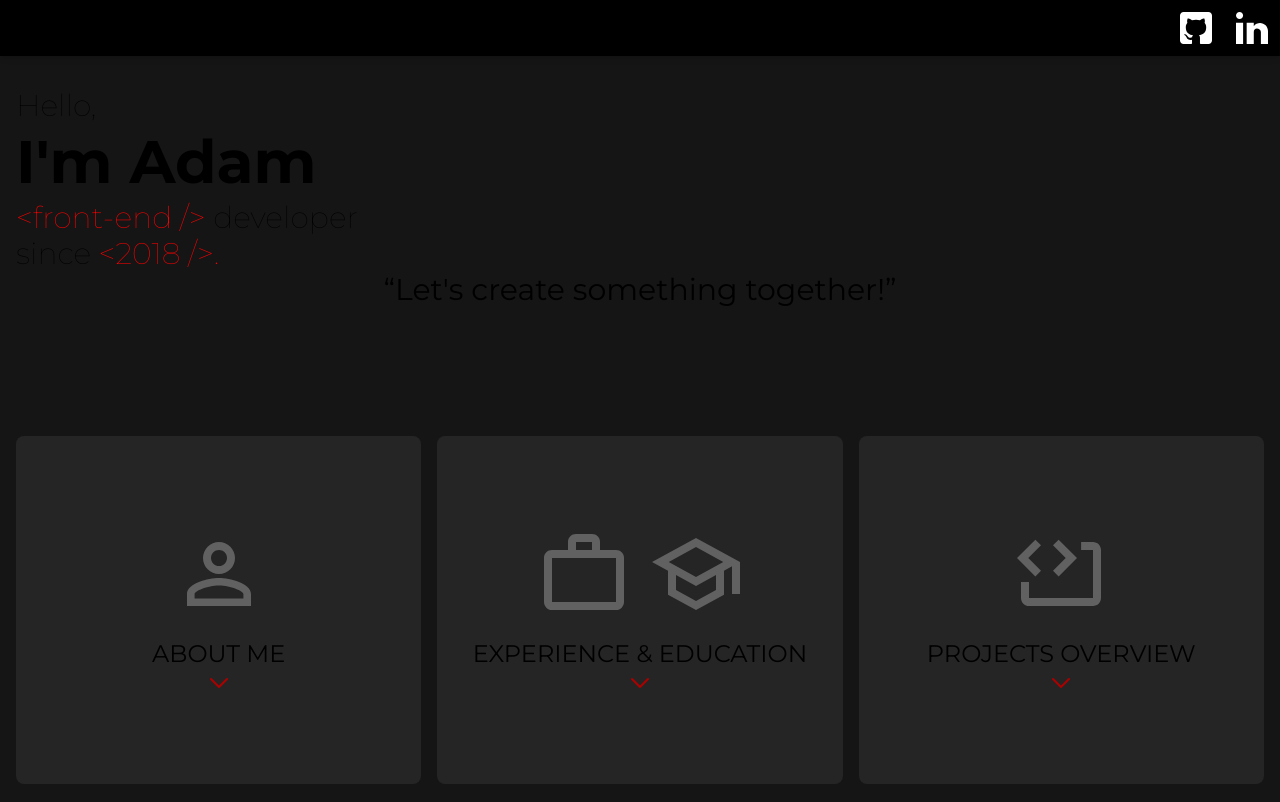
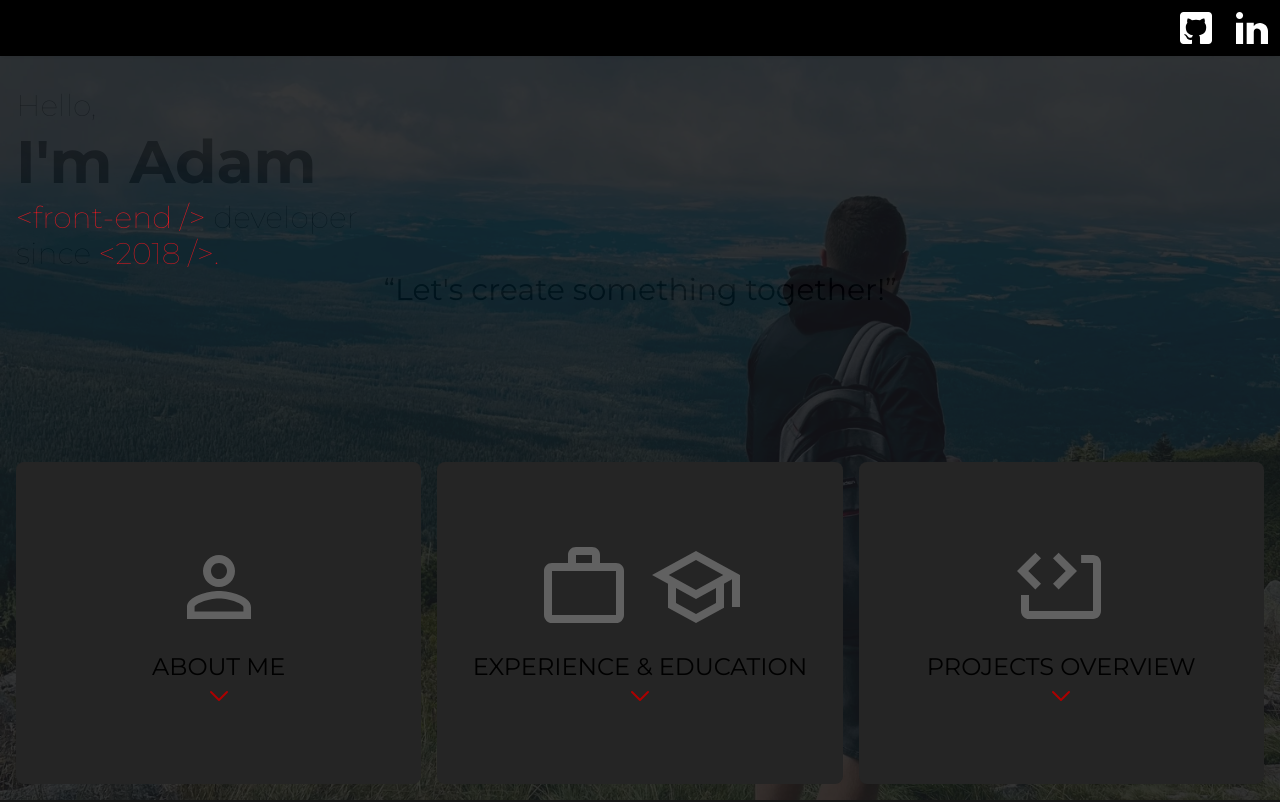
Before and after one commit to vincer0/apdev-pl, a Next.js app: page / in a window 1280 px wide. Shown: the top 802 px of the page. Built offline with nearby package versions, Linux system fonts and the light colour scheme.

Commit message:
add background image on hero section

```diff
--- a/components/hero-section/index.tsx
+++ b/components/hero-section/index.tsx
@@ -1,9 +1,18 @@
+import Image from "next/image";
 import Menu from "../menu";
+import MeAndMountains from "@/public/me-and-mountains-flipped.webp";
 
 export default function HeroSection() {
   return (
-    <section className="apd-hero flex flex-col pt-8 pb-4">
-      <div className="flex flex-col basis-1/2 pb-4">
+    <section className="full relative apd-hero flex flex-col pt-8 pb-4">
+      <Image
+        alt="hero section background image"
+        aria-hidden="true"
+        src={MeAndMountains}
+        fill
+        className="full object-cover opacity-15"
+      />
+      <div className="content flex flex-col basis-1/2 pb-4">
         <p className="text-xl md:text-3xl font-thin">Hello,</p>
         <hgroup>
           <h1 className="text-3xl md:text-6xl font-bold my-2">I&apos;m Adam</h1>
--- a/components/menu/index.tsx
+++ b/components/menu/index.tsx
@@ -4,7 +4,7 @@ import { EduHat, CodeSheet, Suitcase, Person } from "../icons";
 // TODO probably classnames go into LinkButton
 export default function Menu() {
   return (
-    <nav className="flex gap-2 md:gap-4 flex-wrap justify-center basis-1/2">
+    <nav className="content flex gap-2 md:gap-4 flex-wrap justify-center basis-1/2">
       <LinkButton
         className="apd-link-button min-w-[140px] xs:w-auto flex-1 rounded-lg bg-apdSecondaryBg"
         href="#about-me"
```
